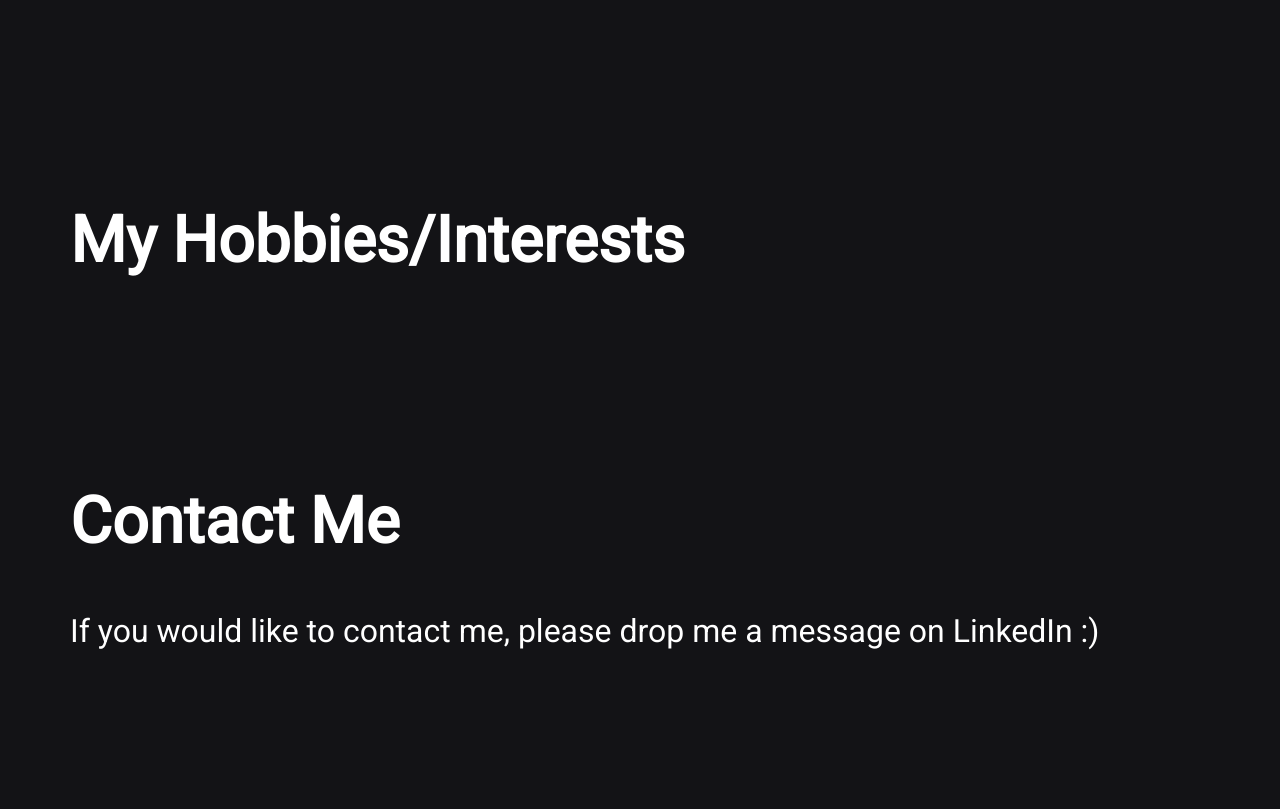
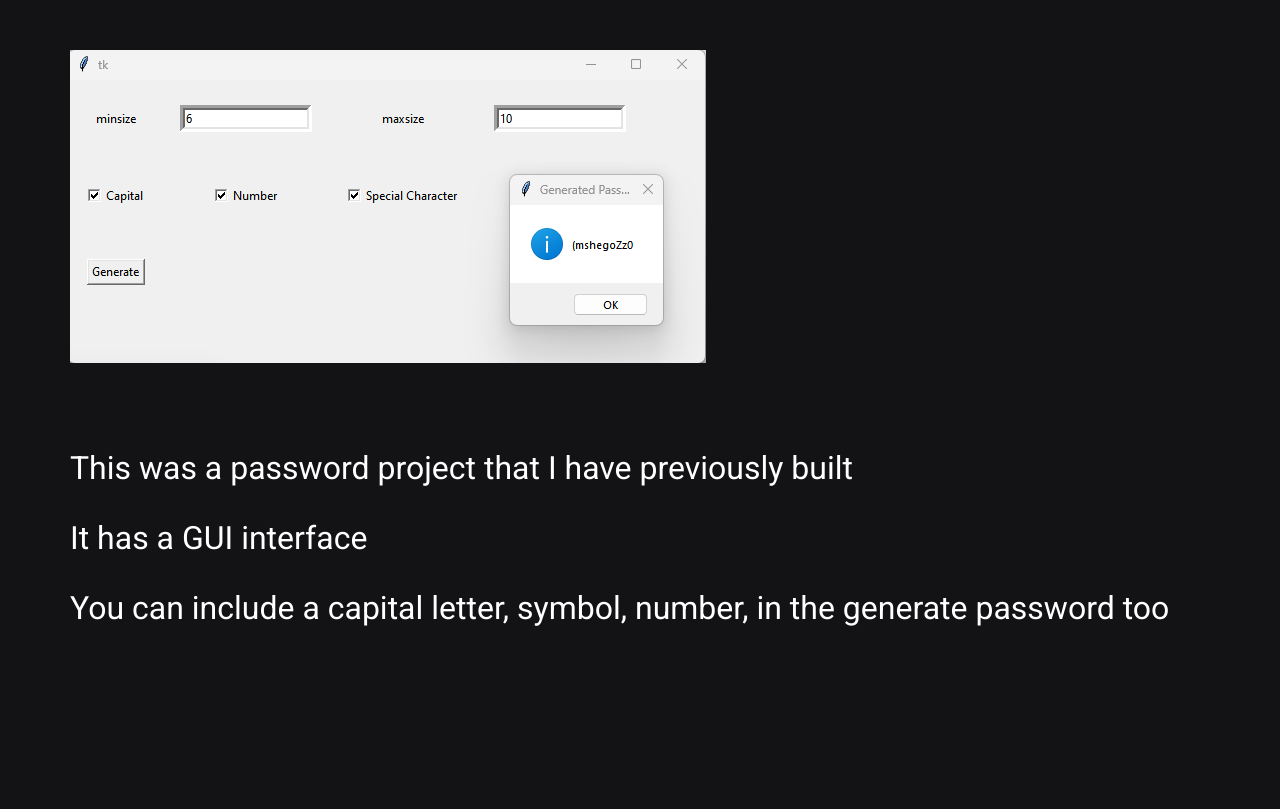
Before and after one commit to hussaine1/About-Me, a plain HTML site: page index.html in a window 1280 px wide. Shown: the part 3723-4532 px from the top of the page. Before the commit the page ends 4505 px from the top, so only its background shows below. Drawn offline with nearby package versions, Linux system fonts and the light colour scheme.

Commit message:
adding to project section

```diff
--- a/index.html
+++ b/index.html
@@ -86,8 +86,14 @@
         <h2 style="padding-top: 60px; padding-bottom: 60px;">My Projects</h2>
         <div class="projectSection">
             <div class="project py-pass-gen">
-                <div class="projImage"></div>
-                <div class="projSummary"></div>
+                <div class="projImage">
+                    <img class="passwordImg" src="./assets/images/password_proj.png">
+                </div>
+                <div class="projSummary">
+                    <p>This was a password project that I have previously built</p>
+                    <p>It has a GUI interface</p>
+                    <p>You can include a capital letter, symbol, number, in the generate password too</p>
+                </div>
             </div>
             <div class="project js-game">
                 <div class="projImage"></div>
```
Also changed, not shown: assets/images/password_proj.png (added).
